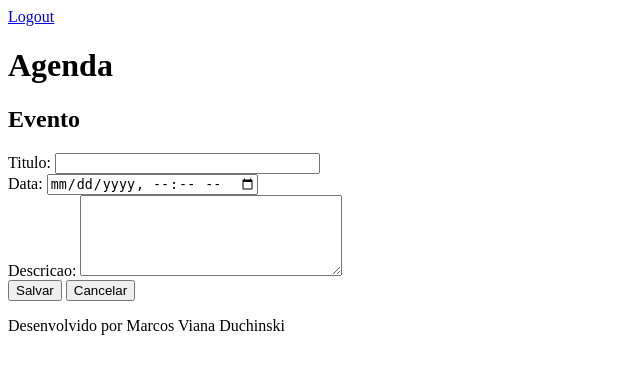
After one commit to zamzibar/django-intro-agenda, a Django app: page /agenda/evento/ in a window 1280 px wide. The commit adds this page. Shown: the top 374 px of the page, without its empty margins (0-640 px from the left). Run offline with Django 3.2, Linux system fonts and the light colour scheme; a user stored in the database is signed in.

Commit message:
criada a tela de cadastro de evento

```diff
--- a/agenda/urls.py
+++ b/agenda/urls.py
@@ -26,5 +26,7 @@ urlpatterns = [
     path('login/', views.login_user),
     path('login/submit', views.submit_login),
     path('logout', views.logout_user),
+    path('agenda/evento/', views.evento),
+    path('agenda/evento/submit', views.submit_evento),
 
 ]
--- a/core/views.py
+++ b/core/views.py
@@ -42,3 +42,22 @@ def submit_login(request):
 
     else:
         return redirect('/')
+
+@login_required(login_url='/login/')
+def submit_evento(request):
+    if request.POST:
+        titulo = request.POST.get('titulo')
+        data = request.POST.get('data')
+        descricao = request.POST.get('descricao')
+        usuario = request.user
+
+        Evento.objects.create(titulo=titulo, data_evento=data, descricao=descricao, usuario=usuario)
+
+
+    return redirect('/')
+
+
+
+@login_required(login_url='/login/')
+def evento(request):
+        return render(request, 'evento.html')
--- a/templates/agenda.html
+++ b/templates/agenda.html
@@ -1,6 +1,10 @@
 {% extends  "model-page.html" %}
 {% block content %}
     <h2>Agendamentos</h2>
+    <a href="evento">
+        <button type="button">Novo Evento</button>
+    </a>
+
     <ul>
     {% for evento in eventos %}
     <li style="font-size: 25px">{{evento.titulo}} - {{evento.get_data_evento}}</li>
--- /dev/null
+++ b/templates/evento.html
@@ -0,0 +1,25 @@
+{% extends "model-page.html" %}
+
+{% block content %}
+    <form  action="submit" method="POST" >{% csrf_token %}
+        <section id="evento">
+                <h2>Evento</h2>
+
+                <label>Titulo:</label>
+                <input type="text" name="titulo" size="30">
+                <br>
+                <label>Data:</label>
+                <input type="datetime-local" name="data">
+                 <br>
+                <label>Descricao:</label>
+                <textarea  name="descicao" rows="5" cols="30"></textarea>
+
+                <br>
+                <button type="submit">Salvar</button>
+                <a href="/">
+                      <button type="button">Cancelar</button>
+                </a>
+
+        </section>
+     </form>
+  {% endblock %}
```
Also changed, not shown: db.sqlite3.
